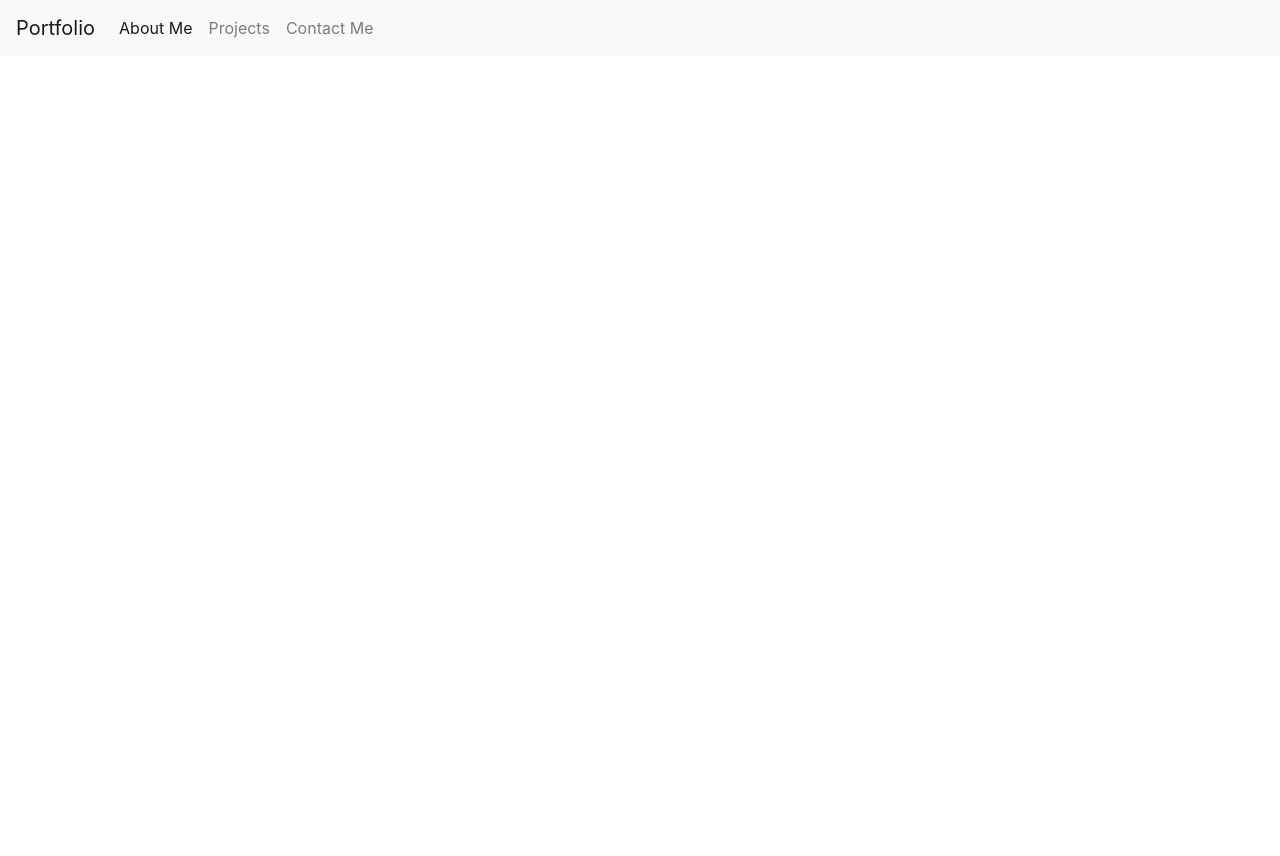
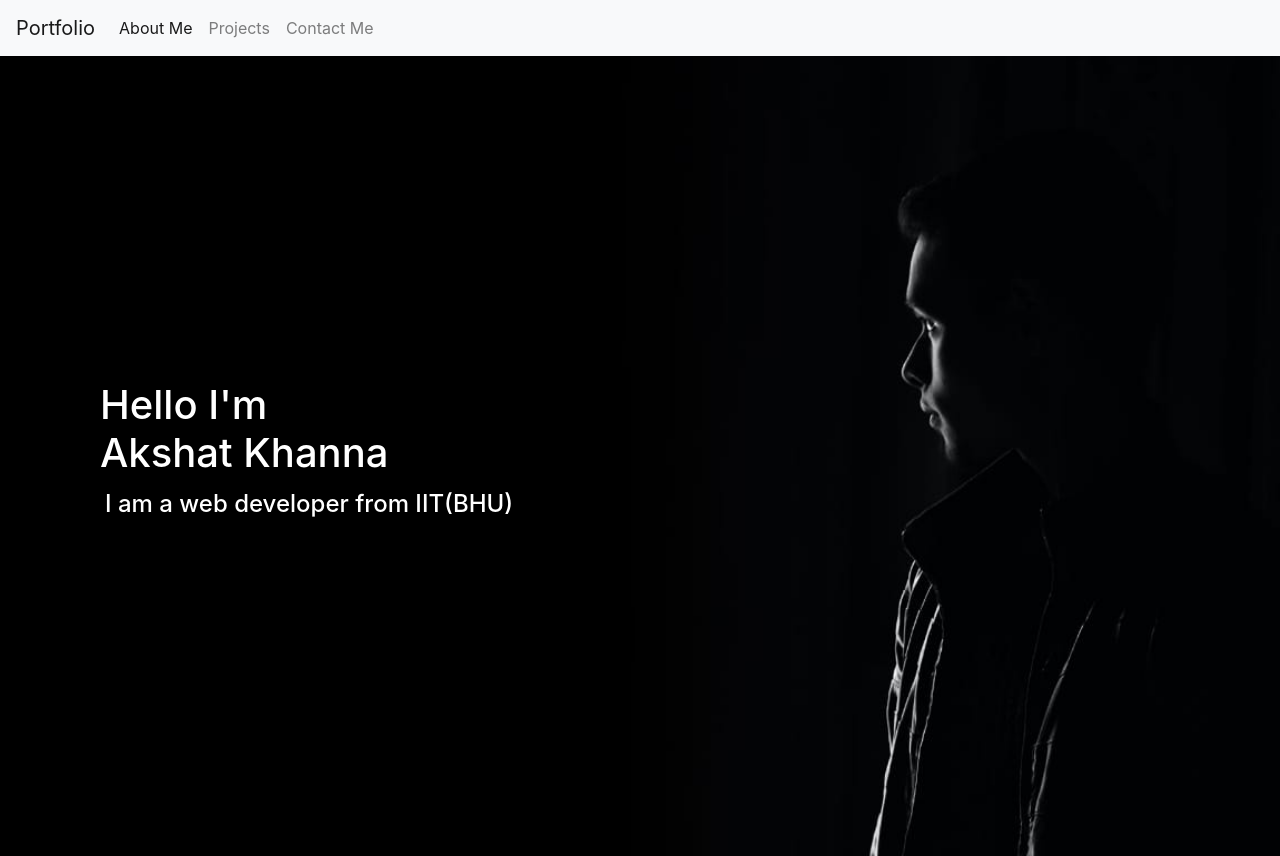
Before and after one commit to Akshat-khanna/Akshat-khanna.github.io, a plain HTML site: page index.html in a window 1280 px wide. Shown: the top 856 px of the page. Drawn offline with nearby package versions, Linux system fonts and the light colour scheme.

Commit message:
Update portfolio_style.css

```diff
--- a/portfolio_style.css
+++ b/portfolio_style.css
@@ -7,7 +7,7 @@
 .intro {
 	position: relative;
 	min-height: 100vh;
-	background: url("background.jpg");
+	background-image: url("background.jpeg");
 	background-size: cover;
 	background-position: right;
 	display: flex;
```
